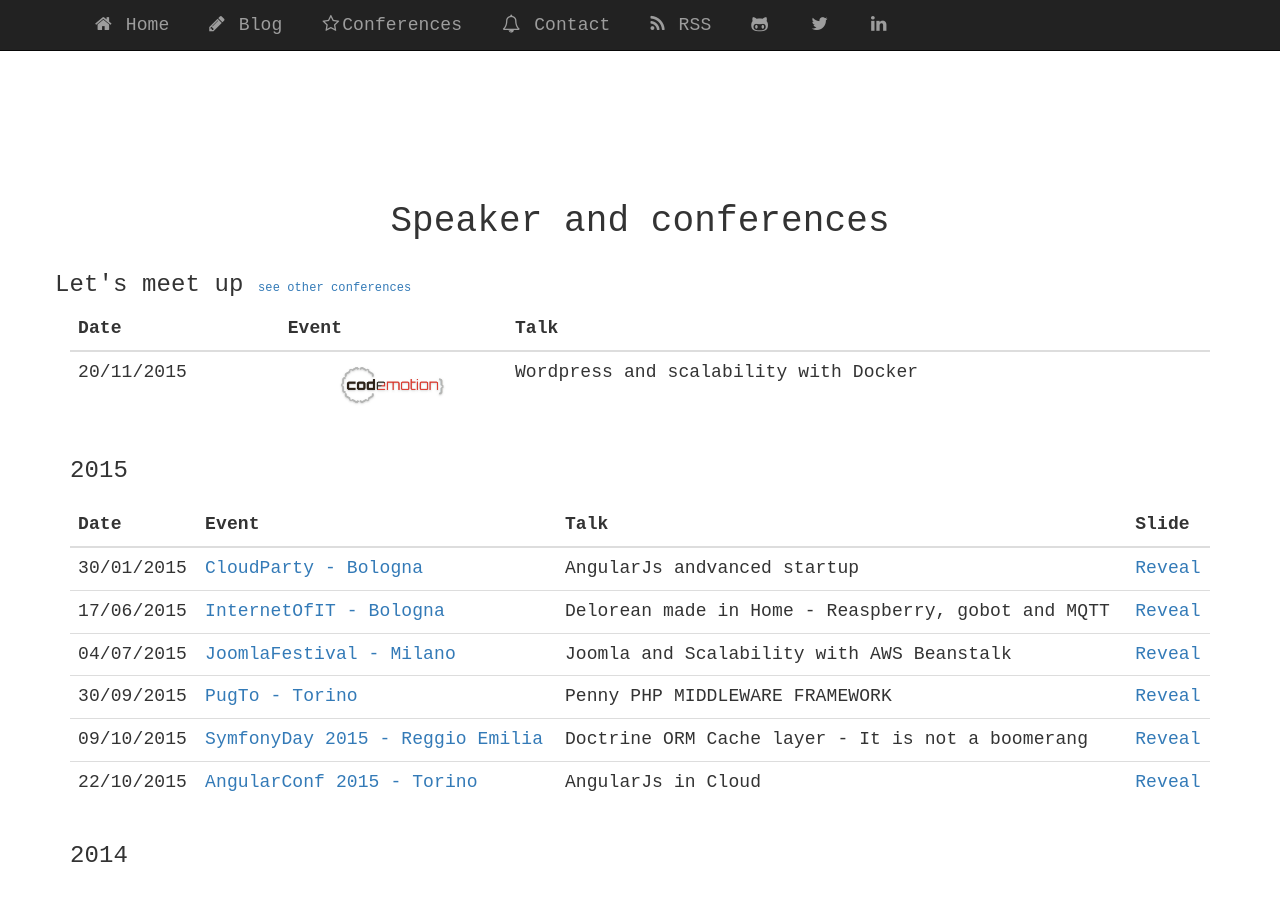
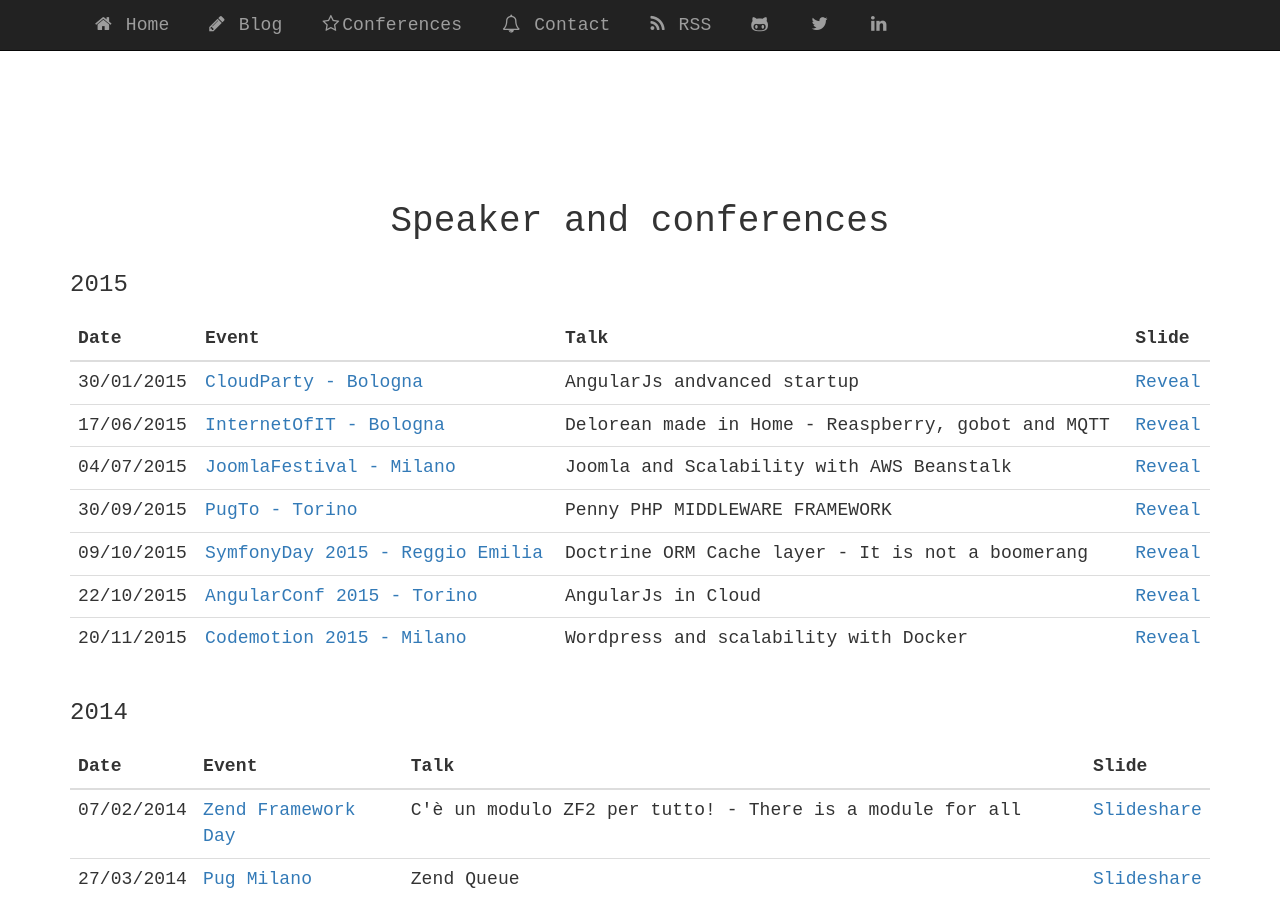
Before and after one commit to gianarb/gianarb.github.com, a Jekyll site: the page built from conferences.html, in a window 1280 px wide and 900 px high. Built offline with Jekyll 4.4.1, drawn with Linux system fonts in a browser that asks for light colours; nearby versions of some CDN libraries; Markdown is read by kramdown in place of the engine named in the settings.

Commit message:
Move codemoton to conf page

```diff
--- a/_includes/next-events.html
+++ b/_includes/next-events.html
@@ -13,10 +13,10 @@
           <tbody>
             <tr>
               <td>20/11/2015</td>
-              <td><a href="http://milan2015.codemotionworld.com" target="_blank">
+              <td><a href="" target="_blank">
                 <img class="conf img-responsive" src="/img/conf/codemotion.png">
               </a></td>
-              <td>Wordpress and scalability with Docker</td>
+              <td></td>
             </tr>
           </tbody>
         </table>
--- a/conferences.html
+++ b/conferences.html
@@ -12,7 +12,7 @@
     </div>
   </div>
 </div>
-{% include next-events.html %}
+<!--{% include next-events.html %}-->
 <div class="row">
     <div class="col-md-12">
         <h3>2015<h3>
@@ -65,6 +65,12 @@
               <td><a href="http://2015.angularconf.it" target="_blank">AngularConf 2015 - Torino</a></td>
               <td>AngularJs in Cloud</td>
               <td><a href="http://gianarb.it/angularconf-2015/#/" target="_blank">Reveal</a></td>
+            </tr>
+            <tr>
+              <td>20/11/2015</td>
+              <td><a href="http://milan2015.codemotionworld.com" target="_blank">Codemotion 2015 - Milano</a></td>
+              <td>Wordpress and scalability with Docker</td>
+              <td><a href="http://gianarb.it/codemotion-2015/#/" target="_blank">Reveal</a></td>
             </tr>
           </tbody>
         </table>
--- a/index.html
+++ b/index.html
@@ -32,9 +32,10 @@
 </div>
 <hr class="style-two">
 
+<!--
 {% include next-events.html %}
-
 <hr class="style-two">
+-->
 
 <div id="project" class="row">
     <div class="col-md-5">
```
